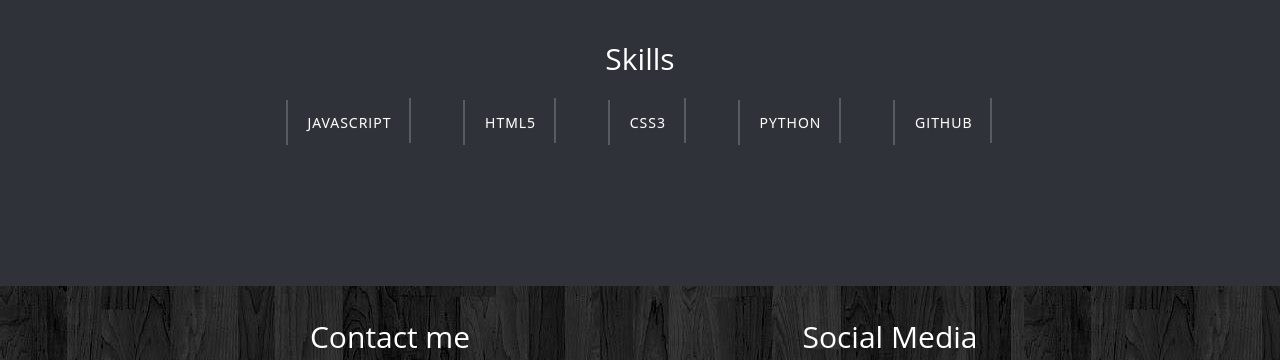
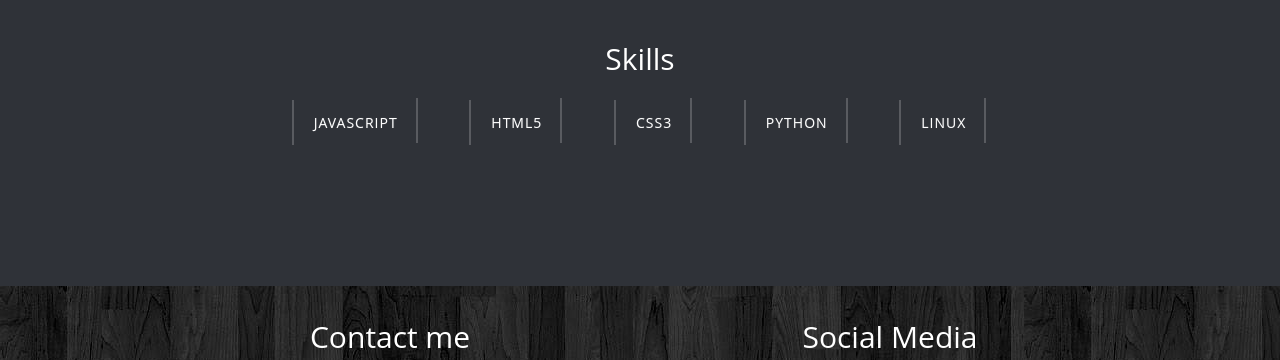
Before and after one commit to Harrisonkamau/harrisonkamau2, a website: page index.html in a window 1280 px wide. Shown: the part 2380-2740 px from the top of the page. Drawn offline with nearby package versions, Linux system fonts and the light colour scheme.

Commit message:
add skill

```diff
--- a/index.html
+++ b/index.html
@@ -162,7 +162,7 @@
               <a href="https://developer.mozilla.org/en-US/docs/Web/Guide/HTML/HTML5" target="_blank">HTML5</a>
               <a href="http://www.w3schools.com/css/css3_intro.asp" target="_blank">CSS3</a>
               <a href="https://www.python.org/" target="_blank">Python</a>
-              <a href="https://github.com/" target="_blank">GitHub</a>
+              <a href="https://www.kali.org/" target="_blank">Linux</a>
 
             </div>
           </section>
```
